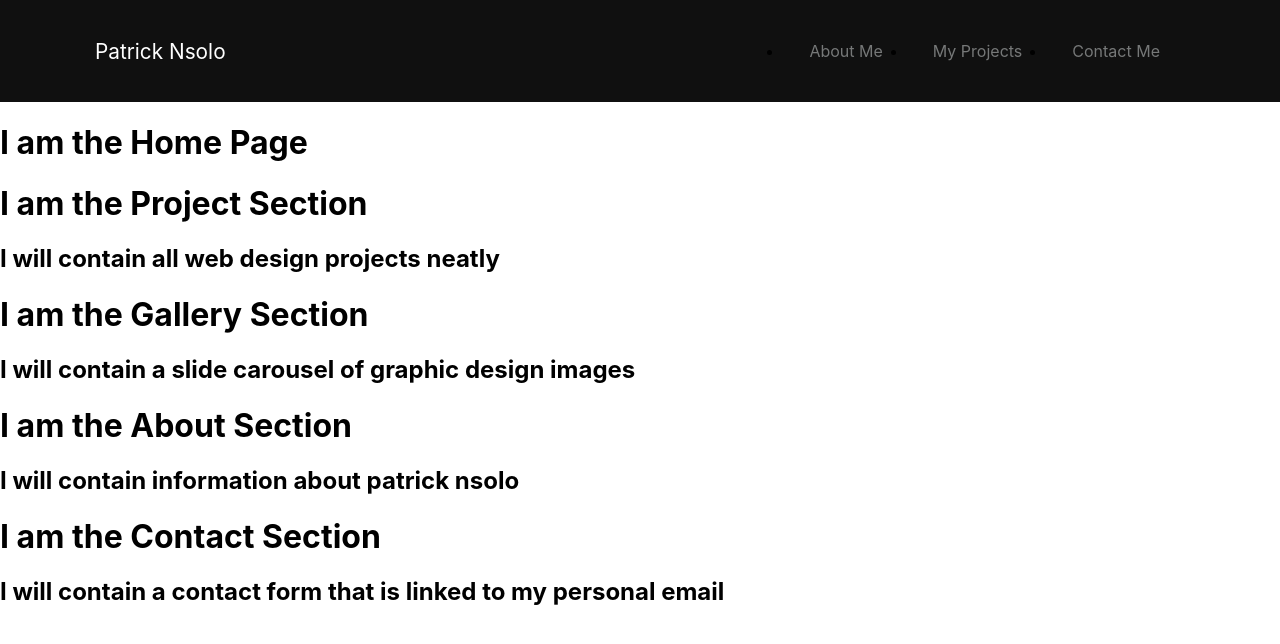
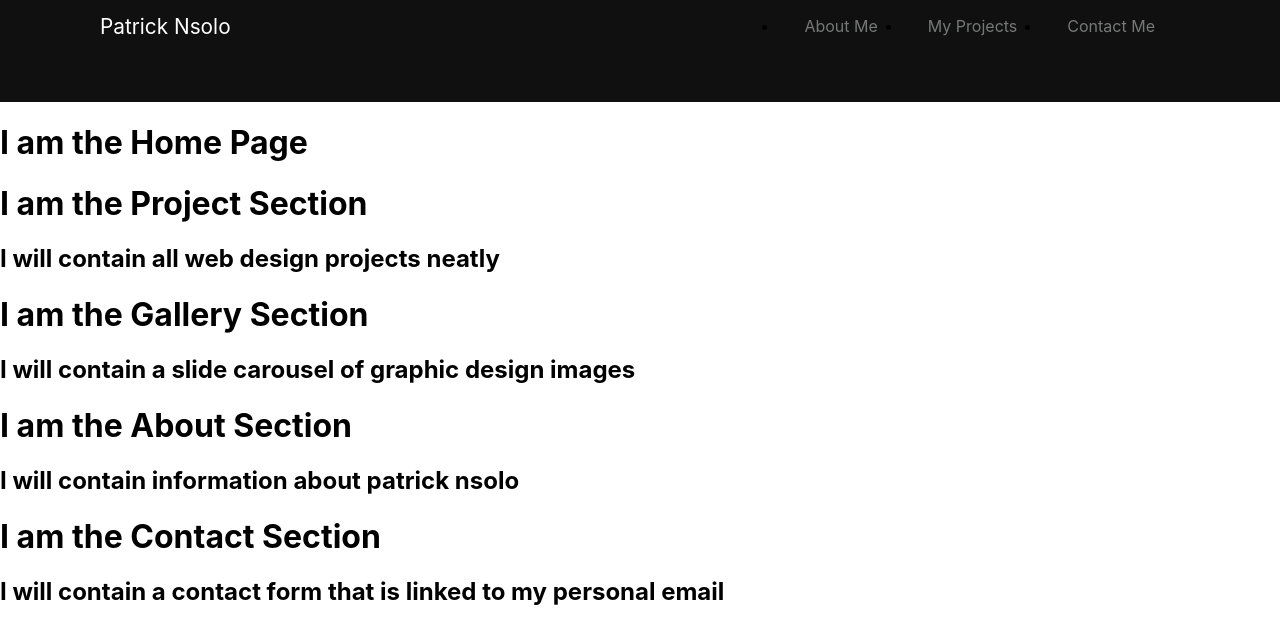
Before and after one commit to patrick-nsolo/FEDportfolio, a React (Create React App) app: page / in a window 1280 px wide. Shown: the top 644 px of the page. Built offline with nearby package versions, Linux system fonts and the light colour scheme.

Commit message:
update navigation

```diff
--- a/src/components/Header/Header.css
+++ b/src/components/Header/Header.css
@@ -2,7 +2,7 @@
     display:flex;
     justify-content: space-between;
     background-color: #101010;
-    padding:25px 95px;
+    padding:0 100px 50px 100px;
     align-items: center;
 }
 .logo a{
```
